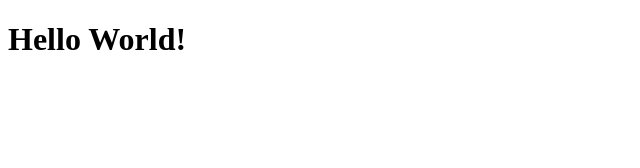
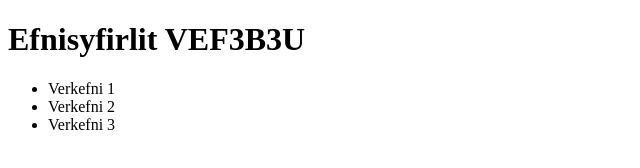
Before and after one commit to Frassi3557/VEF3B3U, a plain HTML site: page index.html in a window 1280 px wide. Shown: the whole page, without its empty margins (0-640 px from the left). Drawn offline with Linux system fonts and the light colour scheme.

Commit message:
Uppfæri index

```diff
--- a/index.html
+++ b/index.html
@@ -5,6 +5,11 @@
     <title>VEF3B3U</title>
   </head>
   <body>
-    <h1>Hello World!</h1>
+    <h1>Efnisyfirlit VEF3B3U</h1>
+    <ul>
+      <li><a href="Verkefni-1/"></a>Verkefni 1</li>
+      <li><a href="Verkefni-2/"></a>Verkefni 2</li>
+      <li><a href="Verkefni-3/"></a>Verkefni 3</li>
+    </ul>
   </body>
 </html>
```
